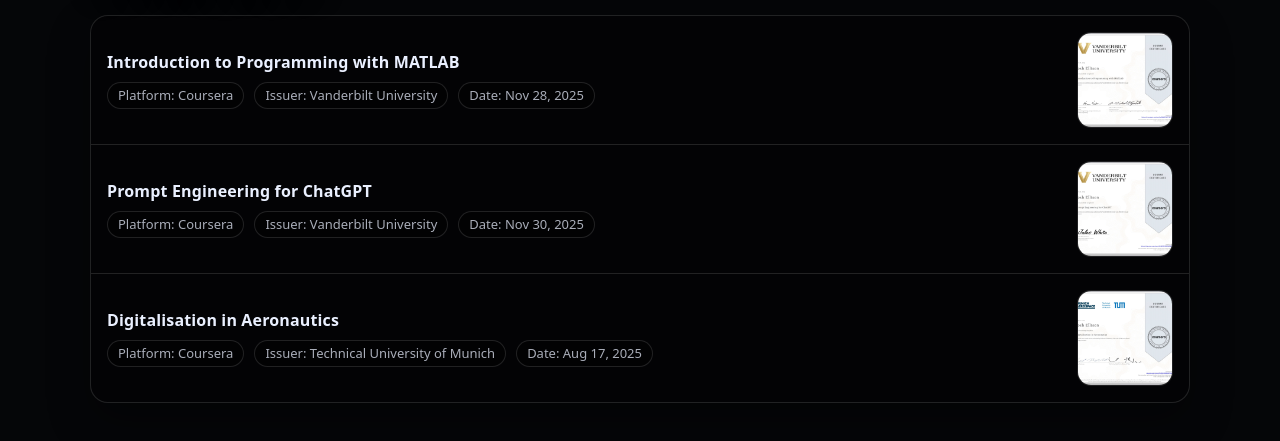
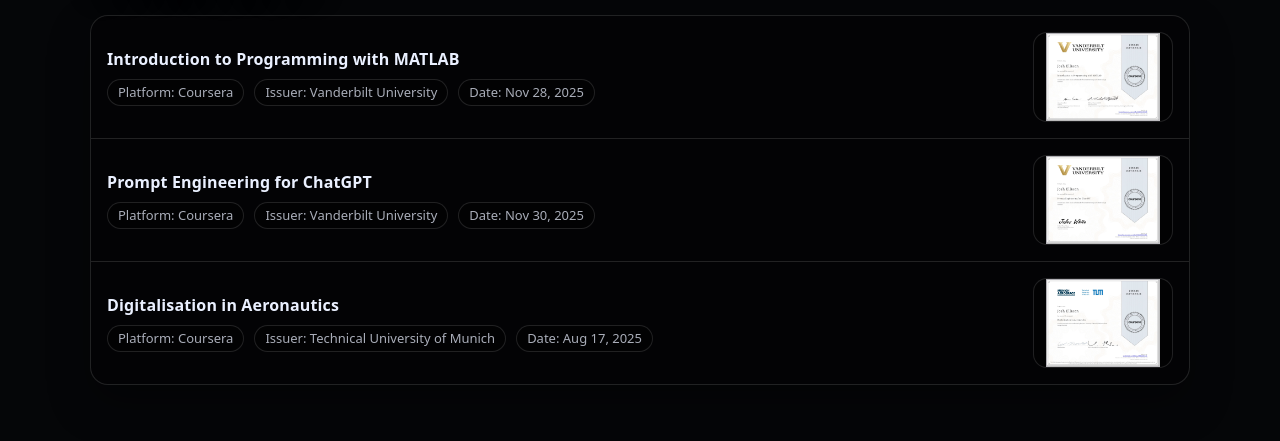
Before and after one commit to Jellison-engineering/Jellison-engineering.github.io, a plain HTML site: page certifications.html in a window 1280 px wide. Shown: the part 141-582 px from the top of the page. Drawn offline with Linux system fonts and the light colour scheme.

Commit message:
Update certifications.html

```diff
--- a/certifications.html
+++ b/certifications.html
@@ -162,8 +162,8 @@
 
     /* ---------- THUMB PREVIEW (JPG) ---------- */
     .thumb{
-      width:96px;
-      height:96px;
+      width:140px;
+      height:90px;
       border-radius:14px;
       border:1px solid var(--line);
       background: rgba(0,0,0,.25);
@@ -177,7 +177,7 @@
     .thumb img{
       width:100%;
       height:100%;
-      object-fit:cover;
+      object-fit:contain;
       display:block;
       transition: transform .18s ease, filter .18s ease;
     }
```
